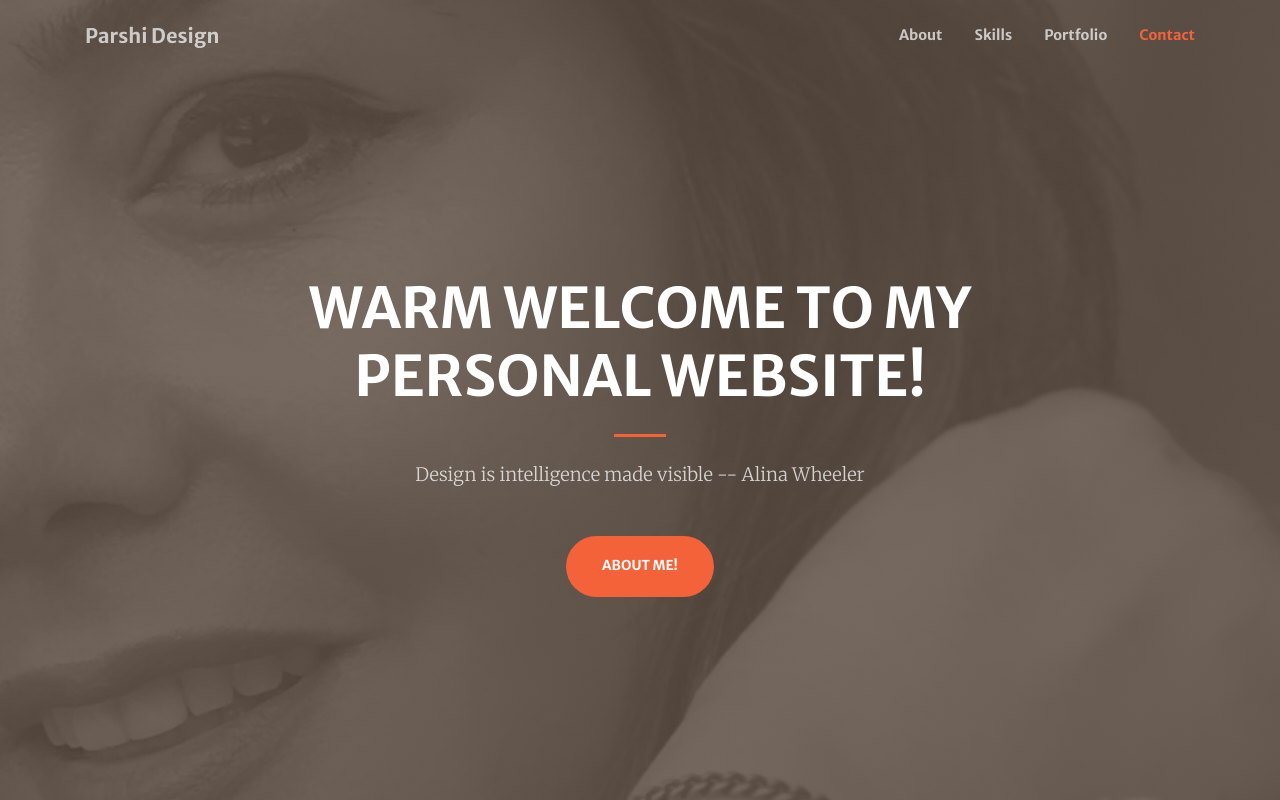
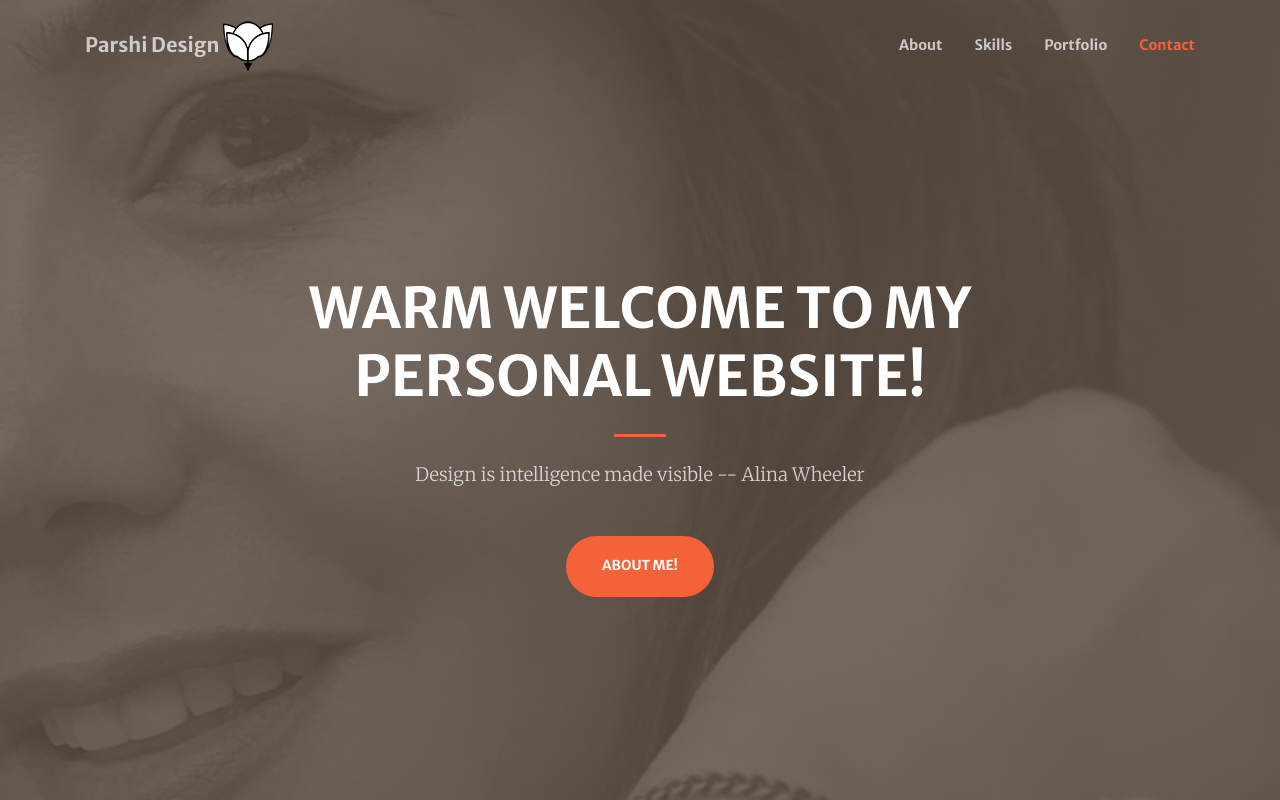
Before and after one commit to Parshiii/portfolio, a plain HTML site: page index.html in a window 1280 px wide. Shown: the top 800 px of the page. Drawn offline with nearby package versions, Linux system fonts and the light colour scheme.

Commit message:
Add files via upload

```diff
--- a/index.html
+++ b/index.html
@@ -22,7 +22,7 @@
         <!-- Navigation-->
         <nav class="navbar navbar-expand-lg navbar-light fixed-top py-3" id="mainNav">
             <div class="container">
-                <a class="navbar-brand js-scroll-trigger" href="#page-top">Parshi Design</a>
+                <a class="navbar-brand js-scroll-trigger" href="#page-top">Parshi Design <img src="./assets/img/logo4.png" alt=""></a>
                 <button class="navbar-toggler navbar-toggler-right" type="button" data-toggle="collapse" data-target="#navbarResponsive" aria-controls="navbarResponsive" aria-expanded="false" aria-label="Toggle navigation"><span class="navbar-toggler-icon"></span></button>
                 <div class="collapse navbar-collapse" id="navbarResponsive">
                     <ul class="navbar-nav ml-auto my-2 my-lg-0">
```
